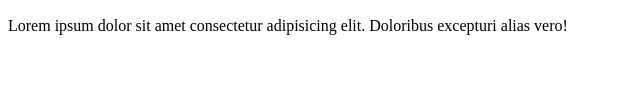
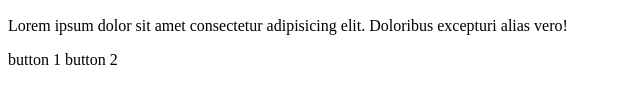
Before and after one commit to yasirgill2233/git-practice, a plain HTML site: page feature-1.html in a window 1280 px wide. Shown: the part 168-272 px from the top of the page, without its empty margins (0-640 px from the left). Drawn offline with Linux system fonts and the light colour scheme.

Commit message:
single commit from two commits

```diff
--- a/feature-1.html
+++ b/feature-1.html
@@ -10,5 +10,7 @@
     <h1>Heading 1</h1>
     <h2>Heading 2</h2>
     <p>Lorem ipsum dolor sit amet consectetur adipisicing elit. Doloribus excepturi alias vero!</p>
+    <span>button 1</span>
+    <span>button 2</span>
 </body>
 </html>
```
